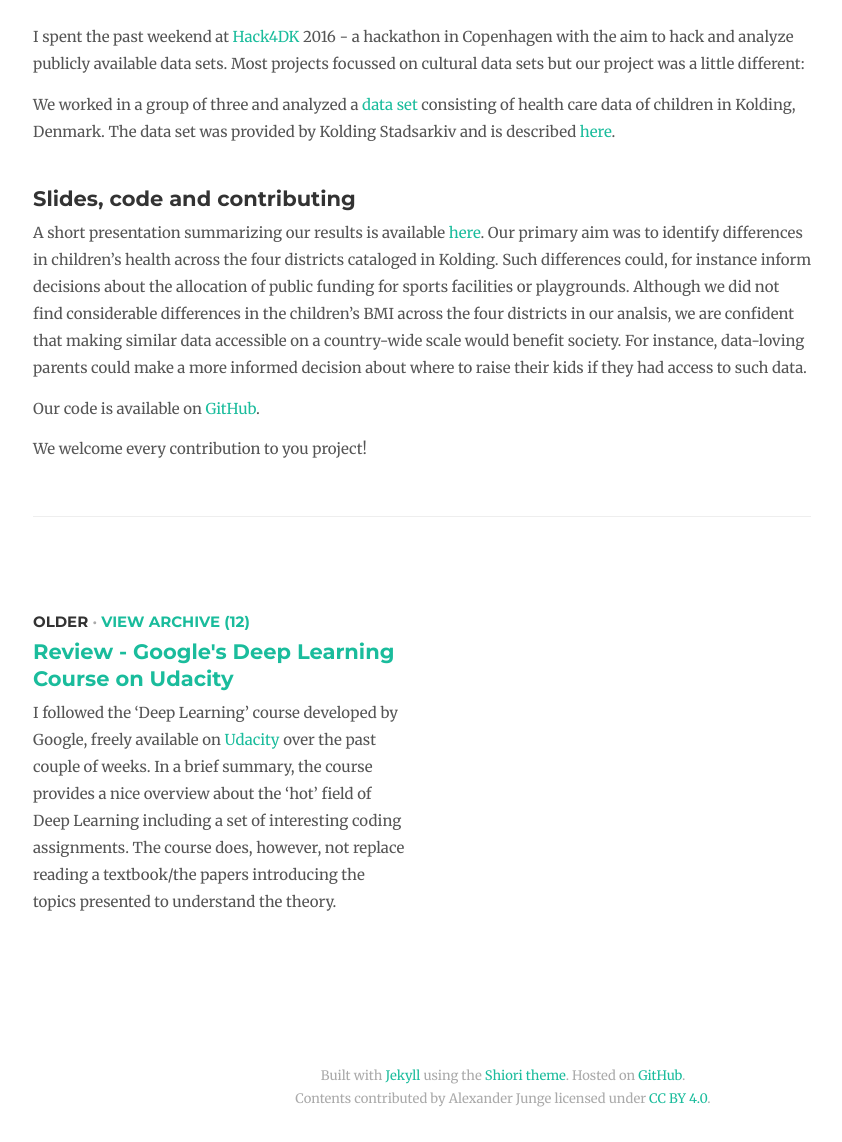
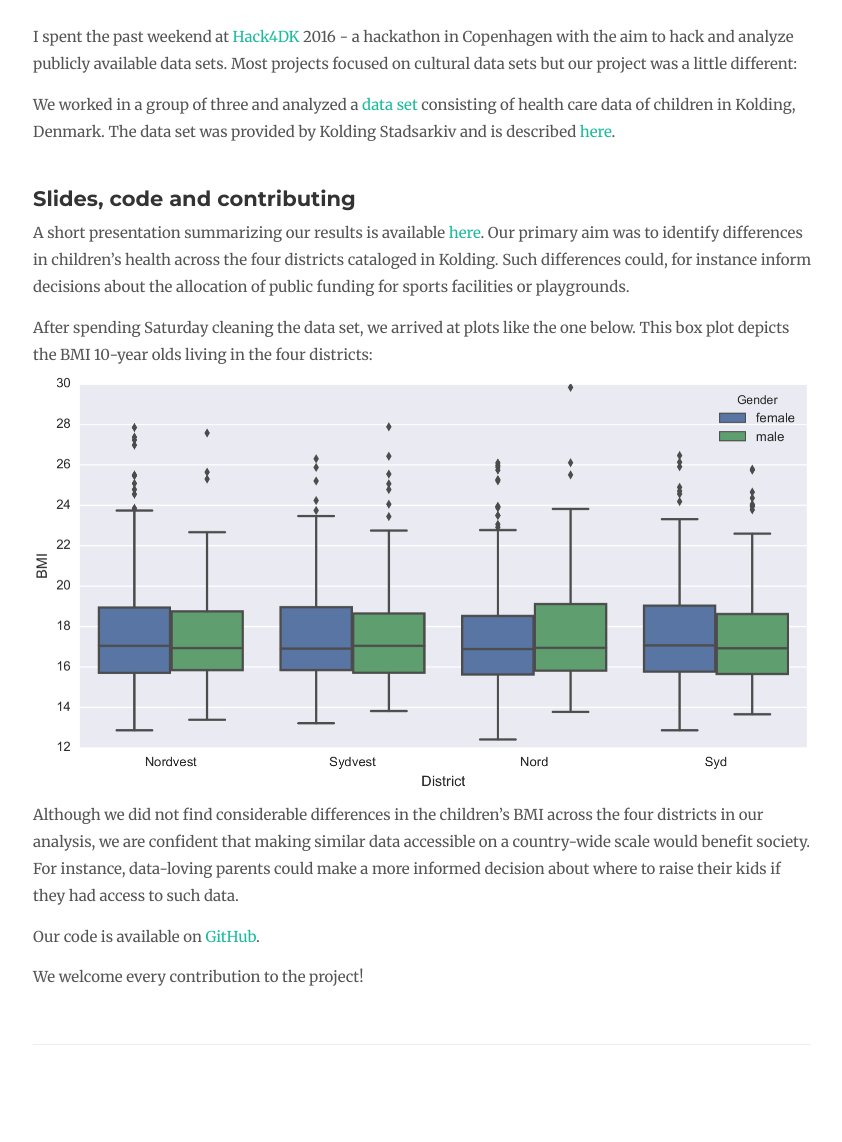
Before and after one commit to JungeAlexander/JungeAlexander.github.io, a Jekyll site: the page built from _posts/2016-09-26-hack4DK.md, in a window 1280 px wide and 1400 px high, cut to the strip 258-1400 px from the top of the window. Shown: the whole strip, without its empty margins (137-979 px from the left). Built offline with Jekyll 4.4.1, drawn with Linux system fonts in a browser that asks for light colours; nearby versions of some CDN libraries; comment, search, counter and statistics services are not loaded.

Commit message:
Add boxplot

```diff
--- a/_posts/2016-09-26-hack4DK.md
+++ b/_posts/2016-09-26-hack4DK.md
@@ -4,7 +4,7 @@ title: Hack4DK - analyzing children's health care data
 ---
 
 I spent the past weekend at [Hack4DK](https://hack4.dk/) 2016 - a hackathon in Copenhagen with the aim to hack and analyze publicly available
-data sets. Most projects focussed on cultural data sets but our project was a little different:
+data sets. Most projects focused on cultural data sets but our project was a little different:
 
 We worked in a group of three and analyzed a [data set](https://docs.google.com/spreadsheets/d/1hDJItyQqaeRTbo30C1y4fHPzp4Q4tlQHoCCKSJwv2iQ/edit#gid=0)
 consisting of health care data of children in Kolding, Denmark. The data set was provided by Kolding Stadsarkiv
@@ -15,10 +15,15 @@ and is described [here](https://docs.google.com/presentation/d/15mj11bR5NTpB5tvF
 A short presentation summarizing our results is available [here](https://docs.google.com/presentation/d/1ApYvYjL025fSq3Ta7maX0pY3HEbWH_0Tl3ypaxQcx5E/edit?ts=57e79a7f#slide=id.p).
 Our primary aim was to identify differences in children's health across the four districts cataloged in Kolding.
 Such differences could, for instance inform decisions about the allocation of public funding for sports facilities or playgrounds.
-Although we did not find considerable differences in the children's BMI across the four districts in our analsis, we
+
+After spending Saturday cleaning the data set, we arrived at plots like the one below.
+This box plot depicts the BMI 10-year olds living in the four districts:
+![sleep data]({{BASE_PATH}}/assets/posts/2016-09-26/kolding.png)
+
+Although we did not find considerable differences in the children's BMI across the four districts in our analysis, we
 are confident that making similar data accessible on a country-wide scale would benefit society.
 For instance, data-loving parents could make a more informed decision about where to raise their kids if they had access to such data.
 
 Our code is available on [GitHub](https://github.com/JungeAlexander/children_kolding).
 
-We welcome every contribution to you project!
+We welcome every contribution to the project!
```
